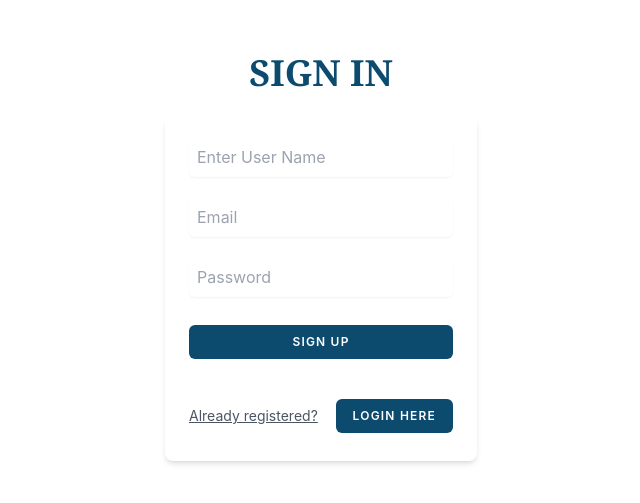
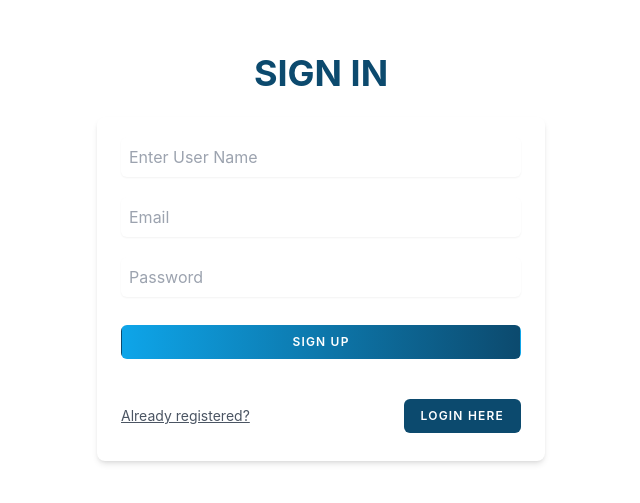
Before and after one commit to Boddusuryasai/Mern-Stack-Todo-app-with-Auth, a React (Create React App) app in the folder frontend/: page / in a window 1280 px wide. Shown: the part 143-646 px from the top of the page, without its empty margins (319-959 px from the left). Built offline with nearby package versions, Linux system fonts and the light colour scheme.

Commit message:
fixed erros toast css

```diff
--- a/frontend/src/components/Dashboard.js
+++ b/frontend/src/components/Dashboard.js
@@ -101,6 +101,7 @@ function Dashboard() {
   }, []);
 
   return (
+    <div className="flex justify-center items-center h-screen">
     <div className="flex flex-col  items-center justify-center bg-[#046A91] shadow-2xl w-[400px] mx-auto py-6 rounded-3xl  ">
       <Form addNewTodo={addNewTodo} />
       <TodoList
@@ -110,6 +111,7 @@ function Dashboard() {
         handleCheck={handleCheck}
       />
     </div>
+    </div>
   );
 }
 
--- a/frontend/src/components/Login.js
+++ b/frontend/src/components/Login.js
@@ -60,7 +60,7 @@ export const Login = () => {
       <div className="flex flex-col items-center min-h-screen pt-6 sm:justify-center sm:pt-0 ">
         <div>
 
-            <h3 className="text-4xl font-bold  font-serif text-sky-900">
+            <h3 className="text-4xl font-bold  text-sky-900">
             Login
             </h3>
 
@@ -97,7 +97,7 @@ export const Login = () => {
             </div>
               <button
                 type="submit"
-                className="w-full my-3 text-center items-center px-4 py-2  text-xs font-semibold tracking-widest text-white uppercase transition duration-150 ease-in-out bg-sky-900 border border-transparent rounded-md active:bg-sky-600 hover:bg-sky-600 false"
+                className="w-full my-3 text-center items-center px-4 py-2 bg-gradient-to-r from-sky-500 to-sky-900 text-xs font-semibold tracking-widest text-white uppercase transition duration-150 ease-in-out border border-transparent rounded-md active:bg-sky-600 hover:bg-sky-900  false "
               >
                 Login
               </button>
--- a/frontend/src/components/Signup.js
+++ b/frontend/src/components/Signup.js
@@ -70,11 +70,9 @@ export const Signup = () => {
       <div className="flex flex-col items-center min-h-screen pt-6 sm:justify-center sm:pt-0 ">
         <div>
           <div>
-
-          <h3 className="text-4xl font-bold  font-serif text-sky-900">
+            <h3 className="text-4xl font-bold  text-sky-900">
               SIGN IN
             </h3>
-
           </div>
         </div>
         <div className="w-full border-blue-500 px-6 py-4 mt-6 overflow-hidden bg-white shadow-md sm:max-w-md sm:rounded-lg ">
@@ -95,7 +93,6 @@ export const Signup = () => {
               </div>
             </div>
             <div className="mt-4">
-
               <div className="flex flex-col items-start">
                 <input
                   type="email"
@@ -110,7 +107,6 @@ export const Signup = () => {
               </div>
             </div>
             <div className="mt-4">
-
               <div className="flex flex-col items-start">
                 <input
                   type="password"
@@ -126,10 +122,9 @@ export const Signup = () => {
             </div>
 
             <div className="flex items-center justify-end mt-4">
-
               <button
                 type="submit"
-                className="w-full my-3 text-center items-center px-4 py-2  text-xs font-semibold tracking-widest text-white uppercase transition duration-150 ease-in-out bg-sky-900 border border-transparent rounded-md active:bg-sky-600 hover:bg-sky-600 false"
+                className="w-full my-3 text-center items-center bg-gradient-to-r from-sky-500 to-sky-900 px-4 py-2  text-xs font-semibold tracking-widest text-white uppercase transition duration-150 ease-in-out  border border-transparent rounded-md active:bg-sky-600 hover:bg-sky-600 false"
               >
                 SIGN UP
               </button>
@@ -142,9 +137,7 @@ export const Signup = () => {
                 Already registered?
               </Link>
               <Link to="/login">
-              <button
-                className="w-full my-3 text-center items-center px-4 py-2  text-xs font-semibold tracking-widest text-white uppercase transition duration-150 ease-in-out bg-sky-900 border border-transparent rounded-md active:bg-sky-600 hover:bg-sky-600 false"
-              >
+                <button className="w-full my-3 text-center items-center px-4 py-2  text-xs font-semibold tracking-widest text-white uppercase transition duration-150 ease-in-out bg-sky-900 border border-transparent rounded-md active:bg-sky-600 hover:bg-sky-600 false">
                   LOGIN HERE
                 </button>
               </Link>
--- a/frontend/src/index.css
+++ b/frontend/src/index.css
@@ -5,10 +5,6 @@ body {
     sans-serif;
   -webkit-font-smoothing: antialiased;
   -moz-osx-font-smoothing: grayscale;
-   display: flex;
-   justify-content: center;
-   align-items: center;
-   height: 100vh;
 }
 
 code {
--- a/frontend/src/index.js
+++ b/frontend/src/index.js
@@ -7,7 +7,7 @@ import reportWebVitals from './reportWebVitals';
 const root = ReactDOM.createRoot(document.getElementById('root'));
 root.render(
   <React.StrictMode>
-    <App />
+    <App/>
   </React.StrictMode>
 );
 
```
Lines whose indentation alone changed are shown as unchanged.
